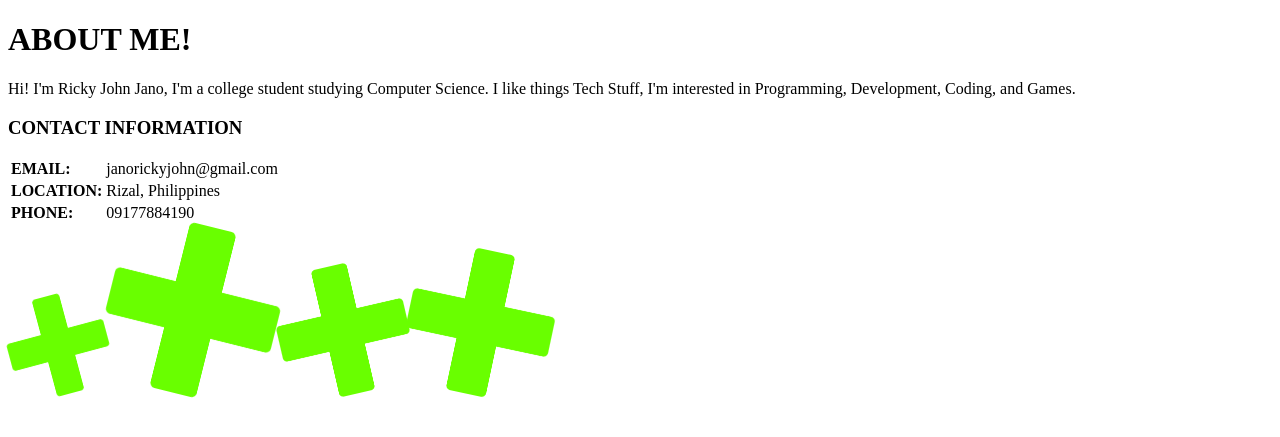
After one commit to janoRicky/PIMS, a PHP site: template application/view/about_me.php in a window 1280 px wide. The commit adds this page. Shown: the top 437 px of the page. Run offline with PHP 8.4, Linux system fonts and the light colour scheme; the template is opened without the code that fills it, so the values that code supplies are empty.

Commit message:
added about me

```diff
--- a/application/config/config.php
+++ b/application/config/config.php
@@ -13,6 +13,7 @@ class config {
 		$this->routes = array(
 			"login" => "main/view_login",
 			"dashboard" => "main/view_dashboard",
+			"about_me" => "main/view_about_me",
 
 			// FUNCTION PAGES
 			"accounts" => "main/view_accounts",
--- /dev/null
+++ b/application/view/about_me.php
@@ -0,0 +1,43 @@
+<!DOCTYPE html>
+<html>
+<?php
+$this->view("template/head", array("title" => $head_title));
+$this->view("template/notifications");
+?>
+<body>
+	<div class="wrapping">
+		<?php $this->view("template/sidebar", array("active" => "about_me")); ?>
+		<div class="content">
+			<?php $this->view("template/navbar", array("nav_link" => $nav_link, "nav_text" => $nav_text)); ?>
+			<div class="row">
+				<div class="row_1"></div>
+				<div class="row_10">
+					<h1>ABOUT ME!</h1>
+					<p class="text_center">
+						Hi! I'm Ricky John Jano, I'm a college student studying Computer Science. I like things Tech Stuff, I'm interested in Programming, Development, Coding, and Games.
+					</p>
+					<h3 class="mt_3">CONTACT INFORMATION</h3>
+					<table style="text-align: left;">
+						<tbody>
+							<tr>
+								<td class="pr_3"> <b style="font-weight: bold;"> EMAIL: </b> </td>
+								<td> janorickyjohn@gmail.com </td>
+							</tr>
+							<tr>
+								<td class="pr_3"> <b style="font-weight: bold;"> LOCATION: </b> </td>
+								<td> Rizal, Philippines </td>
+							</tr>
+							<tr>
+								<td class="pr_3"> <b style="font-weight: bold;"> PHONE: </b> </td>
+								<td> 09177884190 </td>
+							</tr>
+						</tbody>
+					</table>
+				</div>
+				<div class="row_1"></div>
+			</div>
+		</div>
+	</div>
+</body>
+<script type="text/javascript" src="./assets/js/script.js"></script>
+</html>
--- a/application/view/accounts.php
+++ b/application/view/accounts.php
@@ -9,7 +9,7 @@ $this->view("template/notifications");
 		<?php $this->view("template/sidebar", array("active" => "accounts")); ?>
 		<div class="content">
 			<?php $this->view("template/navbar", array("nav_link" => $nav_link, "nav_text" => $nav_text)); ?>
-			<div class="row">
+			<div class="row mb_3">
 				<div class="row_1"></div>
 				<div class="row_10">
 					<h1>ACCOUNTS</h1>
--- a/application/view/items.php
+++ b/application/view/items.php
@@ -9,7 +9,7 @@ $this->view("template/notifications");
 		<?php $this->view("template/sidebar", array("active" => "items")); ?>
 		<div class="content">
 			<?php $this->view("template/navbar", array("nav_link" => $nav_link, "nav_text" => $nav_text)); ?>
-			<div class="row">
+			<div class="row mb_3">
 				<div class="row_1"></div>
 				<div class="row_10">
 					<h1>ITEMS</h1>
--- a/assets/js/script.js
+++ b/assets/js/script.js
@@ -39,6 +39,7 @@ for (var i = 0; i < 4; i++) {
 	var cross = crosses[("c_" + (i + 1))];
 	var img = document.createElement("img");
 	img.classList.add("cross");
+	img.classList.add("table_exclude");
 	img.src = "./assets/img/cross.png";
 	img.style = cross.pos_1 + ": 0;" + cross.pos_2 + ": 0;";
 	img.width = cross.size;
@@ -86,5 +87,11 @@ setInterval(function() {
 		rotate += 1;
 
 		c.style = cross.pos_1 + ":" + pos_1 + "px;" + cross.pos_2 + ":" + pos_2 + "px; transform: rotate("+ rotate +"deg);";
+
+		if (i % 2 == 0) {
+			c.style = cross.pos_1 + ":" + pos_1 + "px;" + cross.pos_2 + ":" + pos_2 + "px; transform: rotate("+ rotate +"deg);";
+		} else {
+			c.style = cross.pos_1 + ":" + pos_1 + "px;" + cross.pos_2 + ":" + pos_2 + "px; transform: rotate(-"+ rotate +"deg);";
+		}
 	}
 }, 50);
```
Also changed, not shown: application/controller/controller_main.php (+11 -0 lines), application/view/template/sidebar.php (+8 -1 lines).
